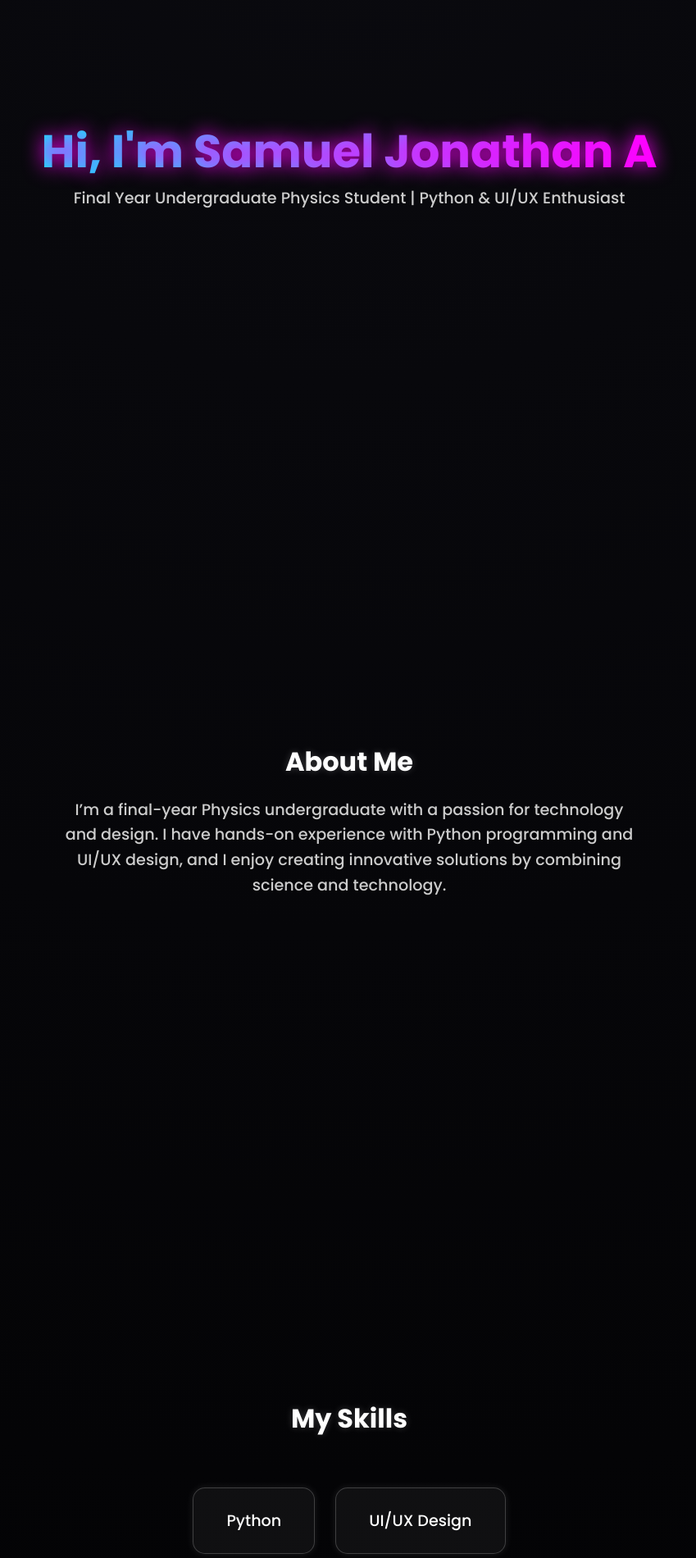
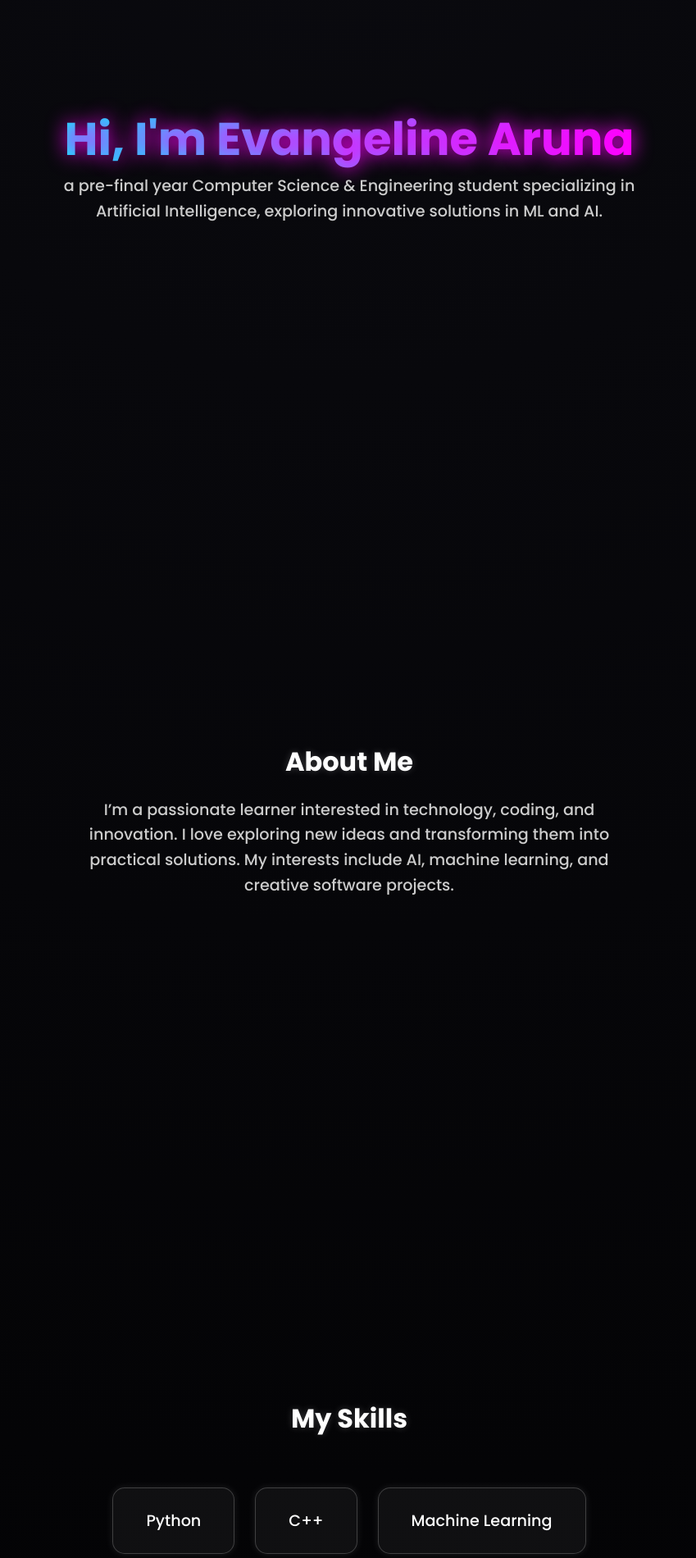
Before and after one commit to Evangeline2005/evangeline_portfolio, a plain HTML site: page index.html in a window 1280 px wide. Shown: the part 200-2100 px from the top of the page at 82% size, without its empty margins (214-1063 px from the left). Drawn offline with Linux system fonts and the light colour scheme.

Commit message:
Updated portfolio design and layout

```diff
--- a/index.html
+++ b/index.html
@@ -3,11 +3,15 @@
 <head>
   <meta charset="UTF-8" />
   <meta name="viewport" content="width=device-width, initial-scale=1.0" />
-  <title>Samuel Jonathan A | Portfolio</title>
+  <title>Evangeline Aruna | Portfolio</title>
   <style>
     @import url('https://fonts.googleapis.com/css2?family=Poppins:wght@300;500;700&display=swap');
 
-    * { margin:0; padding:0; box-sizing:border-box; }
+    * {
+      margin: 0;
+      padding: 0;
+      box-sizing: border-box;
+    }
 
     body {
       font-family: 'Poppins', sans-serif;
@@ -30,7 +34,10 @@
       transition: all 1s ease-out;
     }
 
-    section.visible { opacity:1; transform:translateY(0); }
+    section.visible {
+      opacity: 1;
+      transform: translateY(0);
+    }
 
     h1 {
       font-size: 3.5em;
@@ -69,27 +76,27 @@
     }
 
     .skill-box {
-      background: rgba(255,255,255,0.05);
-      border: 1px solid rgba(255,255,255,0.2);
+      background: rgba(255, 255, 255, 0.05);
+      border: 1px solid rgba(255, 255, 255, 0.2);
       border-radius: 15px;
       padding: 25px 40px;
       font-size: 1.2em;
       color: #fff;
       transition: all 0.4s ease;
-      box-shadow: 0 0 10px rgba(255,255,255,0.1);
+      box-shadow: 0 0 10px rgba(255, 255, 255, 0.1);
     }
 
     .skill-box:hover {
       transform: scale(1.1);
-      box-shadow: 0 0 25px rgba(0,255,255,0.6);
+      box-shadow: 0 0 25px rgba(0, 255, 255, 0.6);
     }
 
     .contact {
-      background: rgba(255,255,255,0.05);
-      border: 1px solid rgba(255,255,255,0.2);
+      background: rgba(255, 255, 255, 0.05);
+      border: 1px solid rgba(255, 255, 255, 0.2);
       padding: 40px;
       border-radius: 20px;
-      box-shadow: 0 0 30px rgba(255,255,255,0.05);
+      box-shadow: 0 0 30px rgba(255, 255, 255, 0.05);
       max-width: 500px;
     }
 
@@ -125,23 +132,24 @@
       background: #000;
       border-top: 1px solid rgba(255,255,255,0.1);
     }
+
   </style>
 </head>
 <body>
 
   <!-- Home Section -->
   <section id="home">
-    <h1>Hi, I'm Samuel Jonathan A</h1>
-    <p>Final Year Undergraduate Physics Student | Python & UI/UX Enthusiast</p>
+    <h1>Hi, I'm Evangeline Aruna</h1>
+    <p>a pre-final year Computer Science & Engineering student specializing in Artificial Intelligence, exploring innovative solutions in ML and AI. </p>
   </section>
 
   <!-- About Section -->
   <section id="about">
     <h2>About Me</h2>
     <p>
-      I’m a final-year Physics undergraduate with a passion for technology and design.
-      I have hands-on experience with Python programming and UI/UX design, and I enjoy creating
-      innovative solutions by combining science and technology.
+      I’m a passionate learner interested in technology, coding, and innovation.
+      I love exploring new ideas and transforming them into practical solutions.
+      My interests include AI, machine learning, and creative software projects.
     </p>
   </section>
 
@@ -150,7 +158,8 @@
     <h2>My Skills</h2>
     <div class="skills">
       <div class="skill-box">Python</div>
-      <div class="skill-box">UI/UX Design</div>
+      <div class="skill-box">C++</div>
+      <div class="skill-box">Machine Learning</div>
     </div>
   </section>
 
@@ -158,18 +167,20 @@
   <section id="contact">
     <div class="contact">
       <h2>Contact Me</h2>
-      <p>Interested in connecting or collaborating? Reach out via email!</p>
+      <p>Interested in connecting or collaborating? I’d love to hear from you!</p>
       <div class="social-links">
-        <a href="mailto:significantsam.2005@gmail.com" target="_blank">✉️ Email Me</a>
+        <a href="mailto:arunaevangeline307@gmail.com" target="_blank">✉️ Email Me</a>
+        <a href="https://www.linkedin.com/in/evangelinearuna2/" target="_blank">💼 Visit My LinkedIn</a>
       </div>
     </div>
   </section>
 
   <footer>
-    © 2025 Samuel Jonathan A | All Rights Reserved
+    © 2025 Evangeline Aruna | All Rights Reserved
   </footer>
 
   <script>
+    // Smooth scroll animation effect
     const sections = document.querySelectorAll("section");
     const revealSections = () => {
       const trigger = window.innerHeight * 0.8;
```
